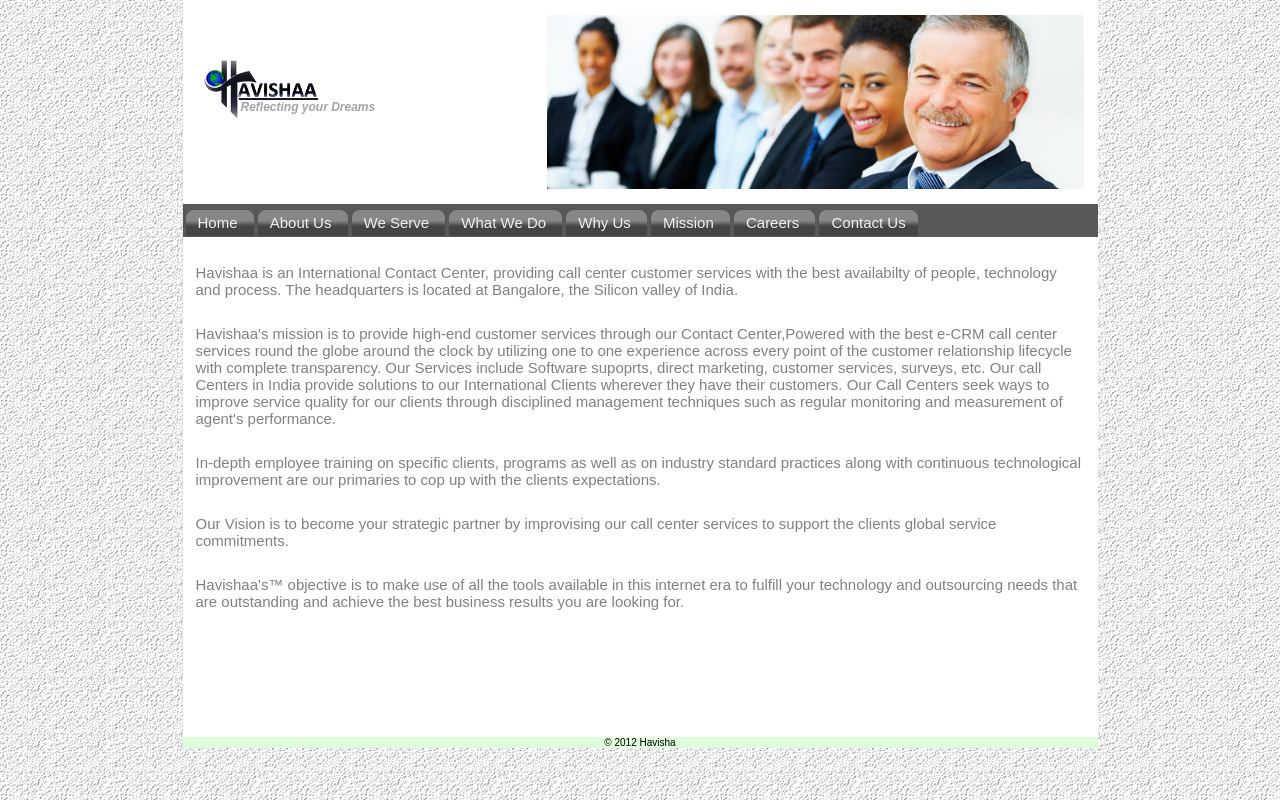
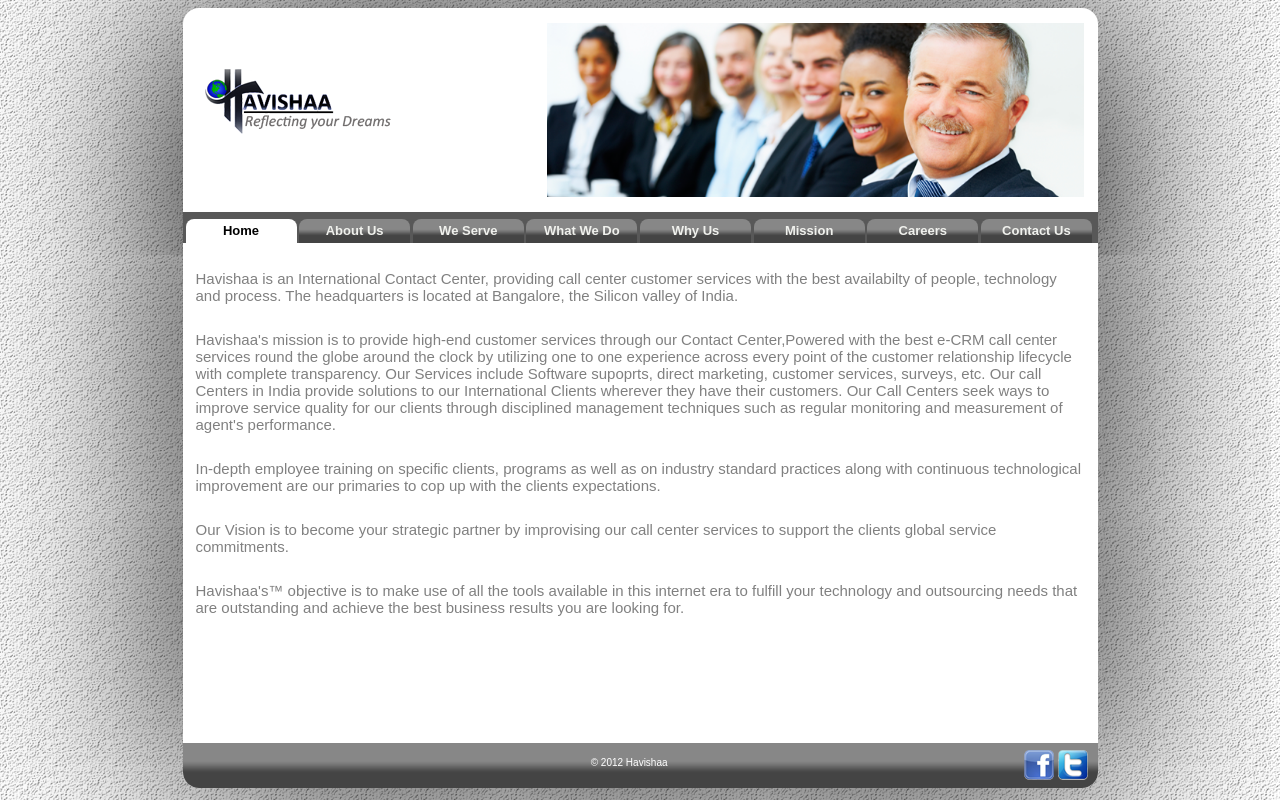
Before and after one commit to havishaa/havishaa, a PHP site: page / in a window 1280 px wide. Run offline with PHP 8.4, Linux system fonts and the light colour scheme.

Commit message:
added facebook, twitter link to footer. New havishaa logo, box shadow, border radius to body

```diff
--- a/css/main.css
+++ b/css/main.css
@@ -6,41 +6,60 @@ body, div, p, ul, li {
 body {
 	background-image: url('/images/texture.png');
 	background-color: white;
+	background-attachment: fixed;
 	font-family: arial;
 }
 .container {
 	background-color: white;
 	width: 915px;
-	margin: 0 auto;
+	margin: 8px auto;
+	border-radius: 16px 16px 16px 16px;
+	box-shadow: 0px 0px 200px;
 }
 .nav-bar {
-
 	background-color: #585858;
 	text-align: left;
-	padding: 10px 1px;
-	font-size: 15px;
+	padding: 7px 1px;
+	font-size: 13px;
 }
 .nav-bar ul li {
-	display: inline;
-	padding: 4px 12px 5px 12px;
+	display: inline-block;
+	padding: 4px 8px 5px 8px;
+	margin: 0px -3px 0px 2px;
+	border-radius: 8px 8px 0px 0px;
+	width: 95px;
+	text-align: center;
+	font-weight: bold;
+}
+.nav-bar ul li.normal {
 	background-image: url('/images/top_bar2.png');
 	background-repeat: repeat-x;
 	background-size: 2px 29px;
-	margin: 0px 2px 0px 2px;
-	border-radius:8px 8px 0px 0px;
 }
-.nav-bar a {
-	text-decoration: none;
+
+.nav-bar li.normal a {
 	color: #f0f1ed;
 }
-.nav-bar li:hover {
+
+.nav-bar ul li.selected {
+	background-color: white;
+}
+
+.nav-bar li.selected a {
+	color: black;
+}
+
+.nav-bar li a {
+	text-decoration: none;
+}
+.nav-bar li.normal:hover {
 	background: black;
 }
 .nav-bar ul {
-	margin: 0px 0px -4px 0px;
+	margin: 0px 0px -7px 0px;
 	padding: 0px;
 }
-.logo-slide{
+.logo-slide {
 	padding-top: 15px;
 }
 .logo {
@@ -51,10 +70,10 @@ body {
 	float: left;
 }
 .logo img {
-	max-width: 130px;
+	max-width: 220px;
 }
 
-.caption{
+.caption {
 	font-size: 12px;
 	font-weight: bold;
 	color: #A3A3A3;
@@ -85,13 +104,36 @@ body {
 	letter-spacing: 0px;
 	color: gray;
 }
-#footer{
-	background-color: #DEFEDB;
+#footer {
+	background-image: url('/images/top_bar2.png');
+	background-repeat: repeat-x;
+	background-size: 2px 51px;
+	border-radius: 0px 0px 16px 16px;
+	height: 45px;
+	vertical-align: middle;
+}
+.social {
+	text-align: right;
+	float: left;
+	width: 24%;
+}
+.social img {
+	max-width: 33px;
+	padding-top: 7px;
 }
 .copyright {
 	text-align: center;
-	color: black;
+	color: white;
 	font-size: 10px;
+	float: left;
+	width: 75%;
+	vertical-align: middle;
+	height: 100%;
+}
+.copyright span {
+	margin: 14px 0px;
+	display: inline-block;
+	padding-left: 207px;
 }
 .main-content p {
 	margin: 27px 0px;
@@ -100,59 +142,58 @@ body {
 	margin: 0 auto;
 	width: 889px;
 }
-.about-us-content, .mission-content, .contact-us{
+.about-us-content, .mission-content, .contact-us {
 	height: 400px;
 }
-.content h1{
+.content h1 {
 	font-size: 19px;
 	text-decoration: underline;
 }
-.content h2{
+.content h2 {
 	font-size: 16px;
 }
-.why-us-content ul{
+.why-us-content ul {
 	padding-left: 41px;
 }
-.why-us-content p, .mission-content p, .about-us-content p{
+.why-us-content p, .mission-content p, .about-us-content p {
 	margin: 19px 0px;
 }
 
-.qualiy-belief-list p, .qualiy-obj-list p{
+.qualiy-belief-list p, .qualiy-obj-list p {
 	font-weight: bold;
 	font-size: 17px;
 }
 
-.what-we-do-content a{
+.what-we-do-content a {
 	text-decoration: none;
 	color: gray;
 }
-.what-we-do-content, .serve-content{
+.what-we-do-content, .serve-content {
 	height: 400px;
 }
 
-.what-we-do-content p{
+.what-we-do-content p {
 	margin: 19px 12px;
 }
 
-.what-we-do-content h2, .what-we-do-content a{
+.what-we-do-content h2, .what-we-do-content a {
 	border: none;
 }
 
-.acc-ui-icon-header, .acc-ui-icon-header-selected{
+.acc-ui-icon-header, .acc-ui-icon-header-selected {
 	height: 13px;
 	width: 13px;
 	display: inline-block;
 	padding-right: 4px;
 	vertical-align: middle;
-
 }
-.acc-ui-icon-header{
+.acc-ui-icon-header {
 	background-image: url('/images/right.gif');
 }
-.acc-ui-icon-header-selected{
+.acc-ui-icon-header-selected {
 	background-image: url('/images/down.gif');
 }
 
-.contact-us p{
+.contact-us p {
 	margin: 2px 0px;
 }
--- a/includes/footer.php
+++ b/includes/footer.php
@@ -1,9 +1,14 @@
 <div id="footer">
-						<div class="copyright">
-						&copy; 2012 Havisha
-						</div>
 
-		</div>
+	<div class="copyright">
+		<span>&copy; 2012 Havishaa</span>
 	</div>
-	</body>
+	<div class="social">
+		<a href="http://www.facebook.com/groups/havishaa/" target="_blank"><img src="/images/facebook.png" /></a>
+		<a href="https://twitter.com/HavishaaSpeaks" target="_blank"><img src="/images/twitter.png" /></a>
+
+	</div>
+</div>
+</div>
+</body>
 </html>
--- /dev/null
+++ b/includes/functions.php
@@ -0,0 +1,6 @@
+<?php
+function get_link_status($link){
+	$class = ($link == $_SERVER['PHP_SELF'])? "selected" : "normal";
+	echo $class;
+}
+?>
--- a/includes/header.php
+++ b/includes/header.php
@@ -1,3 +1,6 @@
+<?php
+include ("includes/functions.php");
+?>
 <!DOCTYPE html>
 <html>
 	<head>
@@ -12,7 +15,6 @@
 			<div class="logo-slide">
 				<div class="logo">
 					<img src="images/havishaa-logo.png"></img>
-					<span class="caption">Reflecting your Dreams</span>
 				</div>
 				<div class="slide-image">
 					<img src="images/about_us3.png" />
@@ -20,29 +22,29 @@
 			</div>
 			<div class="nav-bar">
 				<ul>
-					<li>
+					<li class="<?php echo get_link_status("/index.php"); ?>">
 						<a href="/">Home</a>
 					</li>
-					<li>
+					<li class="<?php echo get_link_status("/about_us.php"); ?>">
 						<a href="about_us.php">About Us</a>
 					</li>
-					<li>
+					<li class="<?php echo get_link_status("/we_serve.php"); ?>">
 						<a href="we_serve.php">We Serve</a>
 					</li>
-					<li>
+					<li class="<?php echo get_link_status("/what_we_do.php"); ?>">
 						<a href="what_we_do.php">What We Do</a>
 					</li>
-					<li>
+					<li class="<?php echo get_link_status("/why_us.php"); ?>">
 						<a href="why_us.php">Why Us</a>
 					</li>
-					<li>
+					<li class="<?php echo get_link_status("/mission.php"); ?>">
 						<a href="mission.php">Mission</a>
 					</li>
-					<li>
+					<li class="<?php echo get_link_status(""); ?>">
 						<a href="#">Careers</a>
 					</li>
-					<li>
+					<li class="<?php echo get_link_status("/contact.php"); ?>">
 						<a href="contact.php">Contact Us</a>
 					</li>
-					<ul>
+				</ul>
 			</div>
```
Also changed, not shown: images/Black.png (deleted), images/facebook.png (added), images/havishaa-logo.png, images/logo.bmp (deleted), images/logo.jpg (deleted), images/logo.png (deleted), images/new_logo.png (deleted), images/skype.png (added), images/twitter.png (added).
